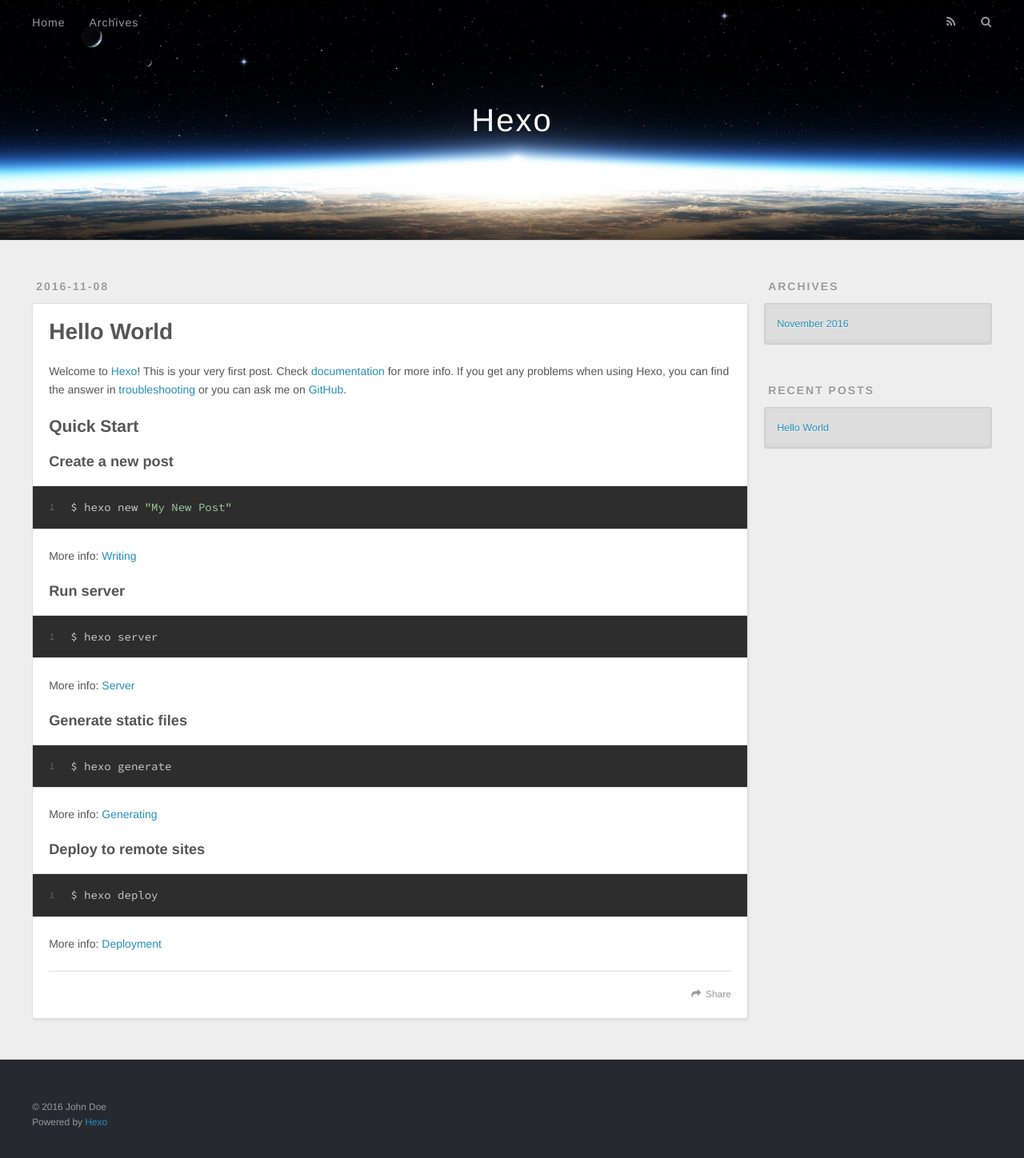
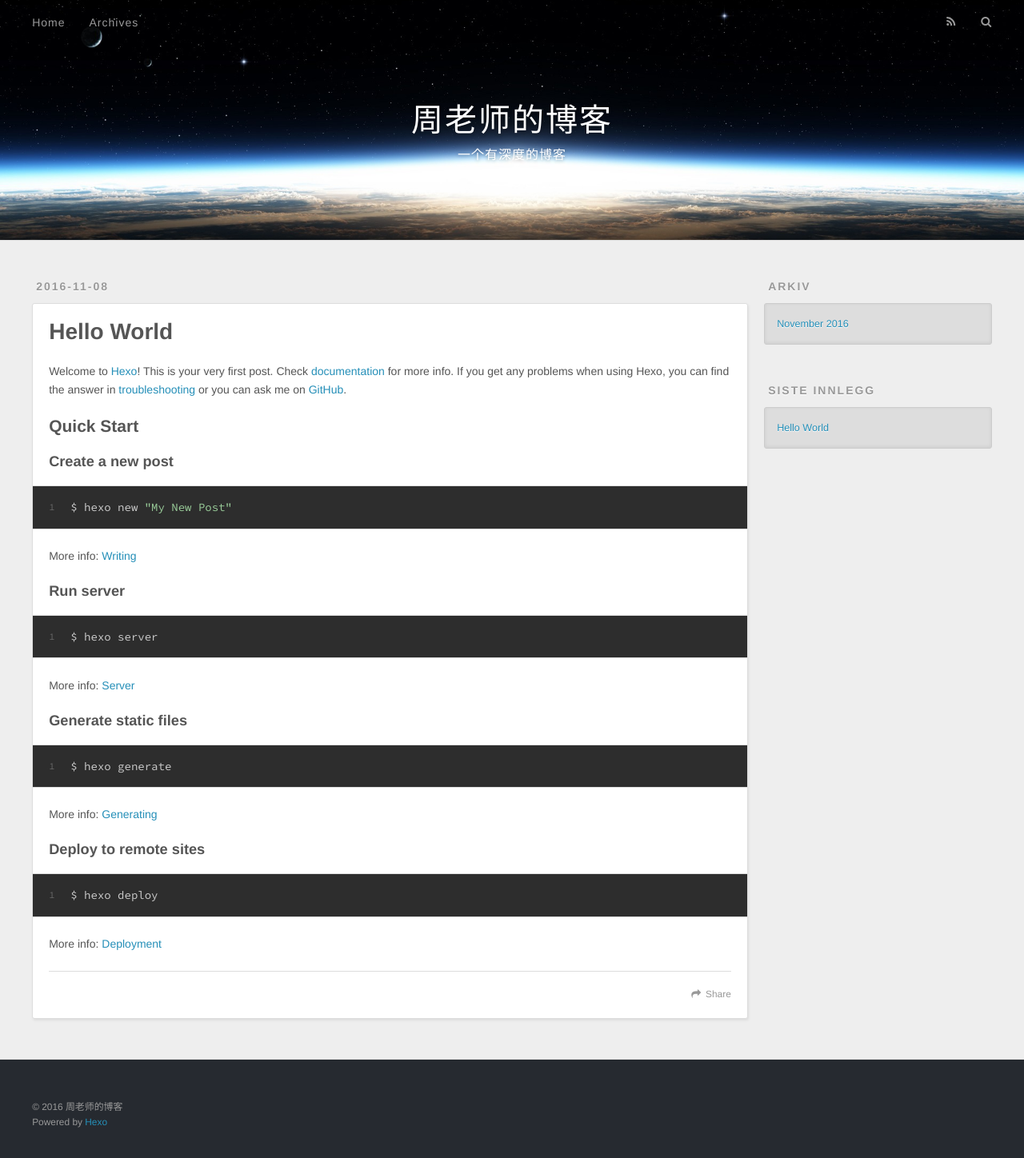
Before and after one commit to yoursusername/yoursusername, a plain HTML site: page index.html in a window 1280 px wide. Shown: the whole page at 80% size. Drawn offline with nearby package versions, Linux system fonts and the light colour scheme.

Commit message:
更新博客。

```diff
--- a/index.html
+++ b/index.html
@@ -3,19 +3,19 @@
 <head>
   <meta charset="utf-8">
 
-  <title>Hexo</title>
+  <title>周老师的博客</title>
   <meta name="viewport" content="width=device-width, initial-scale=1, maximum-scale=1">
   <meta name="description">
 <meta property="og:type" content="website">
-<meta property="og:title" content="Hexo">
-<meta property="og:url" content="http://yoursite.com/index.html">
-<meta property="og:site_name" content="Hexo">
+<meta property="og:title" content="周老师的博客">
+<meta property="og:url" content="yoursusername.github.io/index.html">
+<meta property="og:site_name" content="周老师的博客">
 <meta property="og:description">
 <meta name="twitter:card" content="summary">
-<meta name="twitter:title" content="Hexo">
+<meta name="twitter:title" content="周老师的博客">
 <meta name="twitter:description">
 
-    <link rel="alternate" href="/atom.xml" title="Hexo" type="application/atom+xml">
+    <link rel="alternate" href="/atom.xml" title="周老师的博客" type="application/atom+xml">
 
 
     <link rel="icon" href="/favicon.png">
@@ -36,8 +36,12 @@
   <div id="header-outer" class="outer">
     <div id="header-title" class="inner">
       <h1 id="logo-wrap">
-        <a href="/" id="logo">Hexo</a>
+        <a href="/" id="logo">周老师的博客</a>
       </h1>
+
+        <h2 id="subtitle-wrap">
+          <a href="/" id="subtitle">一个有深度的博客</a>
+        </h2>
 
     </div>
     <div id="header-inner" class="inner">
@@ -53,10 +57,10 @@
 
           <a id="nav-rss-link" class="nav-icon" href="/atom.xml" title="RSS Feed"></a>
 
-        <a id="nav-search-btn" class="nav-icon" title="Search"></a>
+        <a id="nav-search-btn" class="nav-icon" title="Søk"></a>
       </nav>
       <div id="search-form-wrap">
-        <form action="//google.com/search" method="get" accept-charset="UTF-8" class="search-form"><input type="search" name="q" results="0" class="search-form-input" placeholder="Search"><button type="submit" class="search-form-submit">&#xF002;</button><input type="hidden" name="sitesearch" value="http://yoursite.com"></form>
+        <form action="//google.com/search" method="get" accept-charset="UTF-8" class="search-form"><input type="search" name="q" results="0" class="search-form-input" placeholder="Search"><button type="submit" class="search-form-submit">&#xF002;</button><input type="hidden" name="sitesearch" value="yoursusername.github.io"></form>
       </div>
     </div>
   </div>
@@ -99,7 +103,7 @@
 
     </div>
     <footer class="article-footer">
-      <a data-url="http://yoursite.com/2016/11/08/hello-world/" data-id="civ92pez10000o0sihvw2ztnk" class="article-share-link">Share</a>
+      <a data-url="yoursusername.github.io/2016/11/08/hello-world/" data-id="civ92tpw10000mosi3oebwhep" class="article-share-link">Share</a>
 
 
     </footer>
@@ -124,7 +128,7 @@
 
 
   <div class="widget-wrap">
-    <h3 class="widget-title">Archives</h3>
+    <h3 class="widget-title">Arkiv</h3>
     <div class="widget">
       <ul class="archive-list"><li class="archive-list-item"><a class="archive-list-link" href="/archives/2016/11/">November 2016</a></li></ul>
     </div>
@@ -134,7 +138,7 @@
 
 
   <div class="widget-wrap">
-    <h3 class="widget-title">Recent Posts</h3>
+    <h3 class="widget-title">Siste innlegg</h3>
     <div class="widget">
       <ul>
 
@@ -154,7 +158,7 @@
 
   <div class="outer">
     <div id="footer-info" class="inner">
-      &copy; 2016 John Doe<br>
+      &copy; 2016 周老师的博客<br>
       Powered by <a href="http://hexo.io/" target="_blank">Hexo</a>
     </div>
   </div>
```
Also changed, not shown: 2016/11/08/hello-world/index.html (+15 -11 lines), archives/2016/11/index.html (+16 -12 lines), archives/2016/index.html (+16 -12 lines), archives/index.html (+16 -12 lines).
